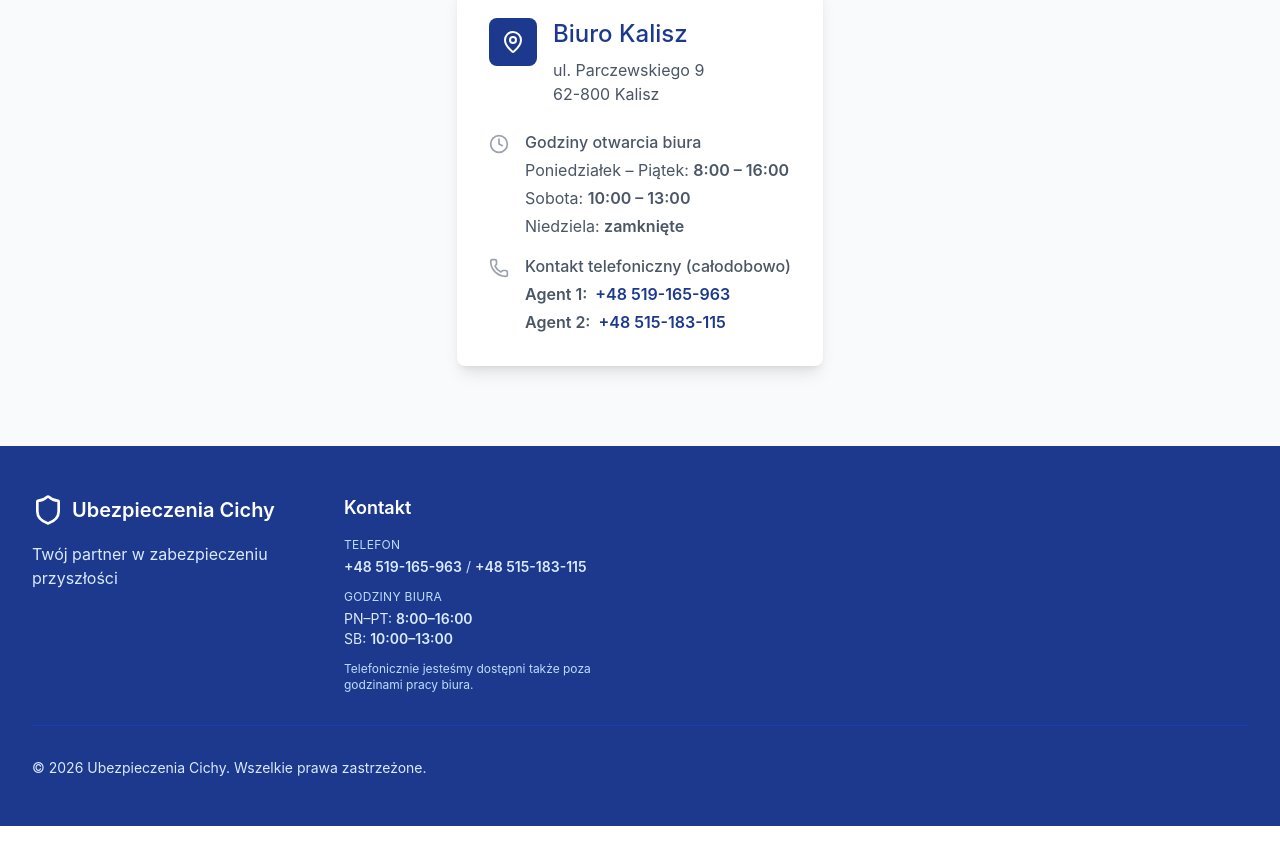
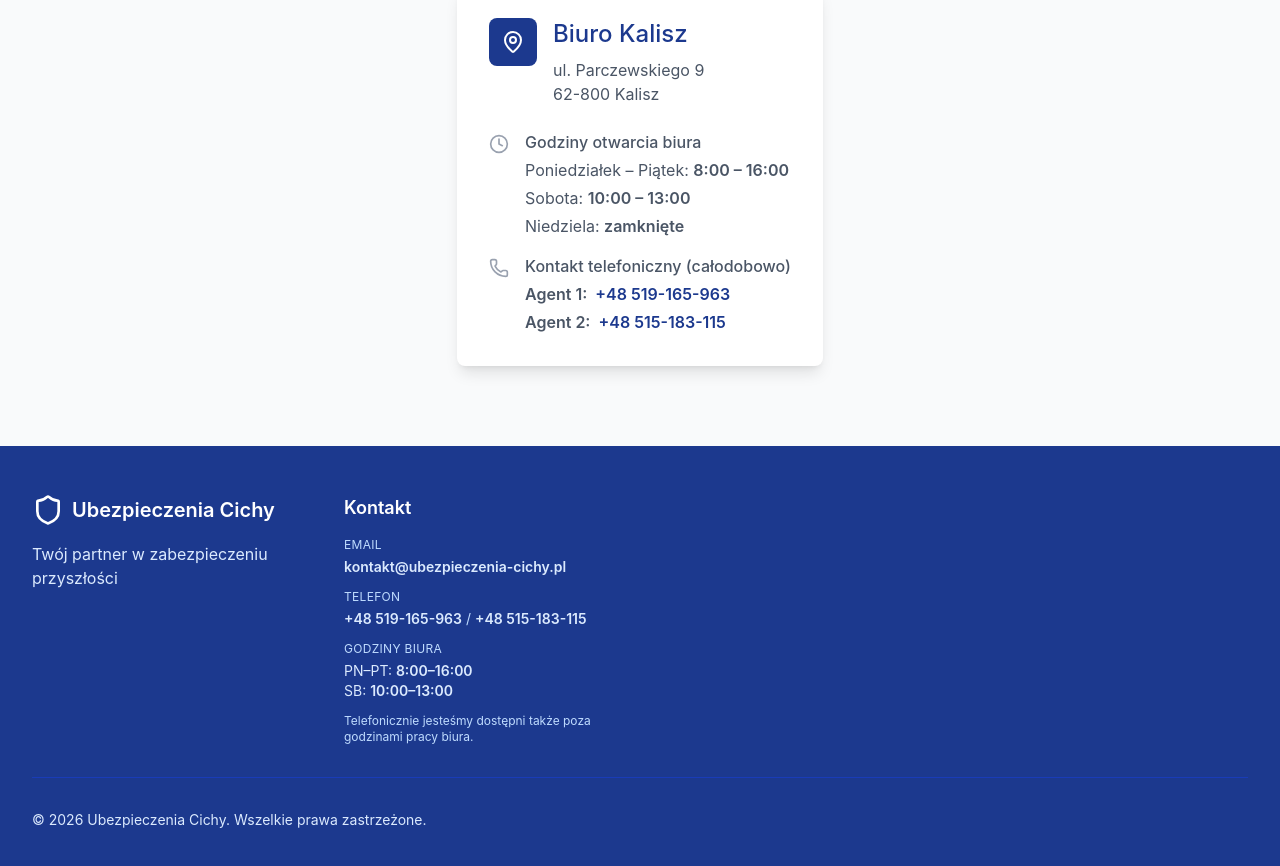
Before and after one commit to Skiperpol/ubezpieczenia-cichy.pl, a React (Vite) app: page / in a window 1280 px wide. Shown: the part 1663-2529 px from the top of the page. Before the commit the page ends 2489 px from the top, so only its background shows below. Built offline with nearby package versions, Linux system fonts and the light colour scheme.

Commit message:
Add email contact information to App component
- Included an email section with a clickable mailto link for direct contact.
- Enhanced the layout of the contact information for better visibility and accessibility.

```diff
--- a/src/app/App.tsx
+++ b/src/app/App.tsx
@@ -757,6 +757,10 @@ function App() {
               <h3 className="font-semibold mb-4">Kontakt</h3>
               <div className="space-y-3 text-blue-100 text-sm">
                 <div>
+                <p className="uppercase tracking-wide text-xs text-blue-200 mb-1">Email</p>
+                <a href="mailto:kontakt@ubezpieczeniacichy.pl" className="text-blue-100 hover:text-white font-semibold">kontakt@ubezpieczenia-cichy.pl</a>
+                </div>
+                <div>
                   <p className="uppercase tracking-wide text-xs text-blue-200 mb-1">Telefon</p>
                   <p>
                     <span className="font-semibold">+48 519-165-963</span>
```
